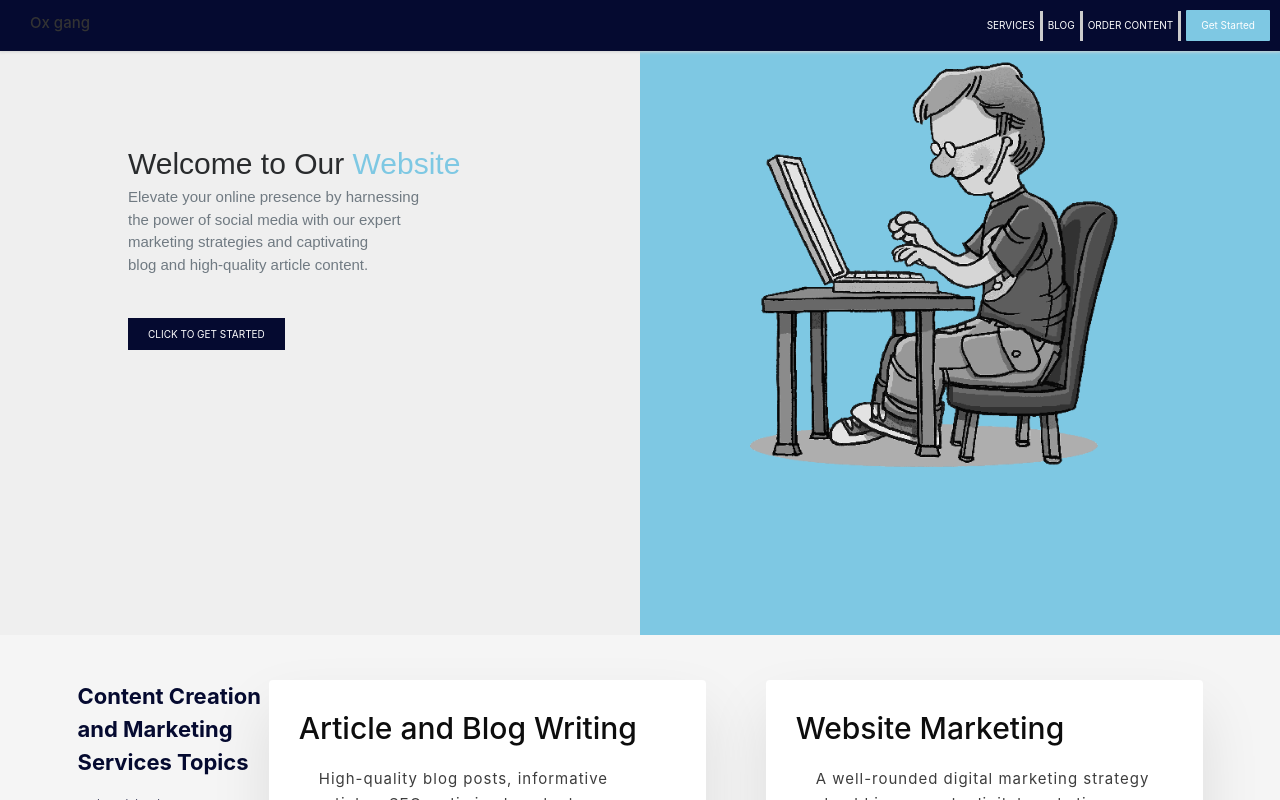
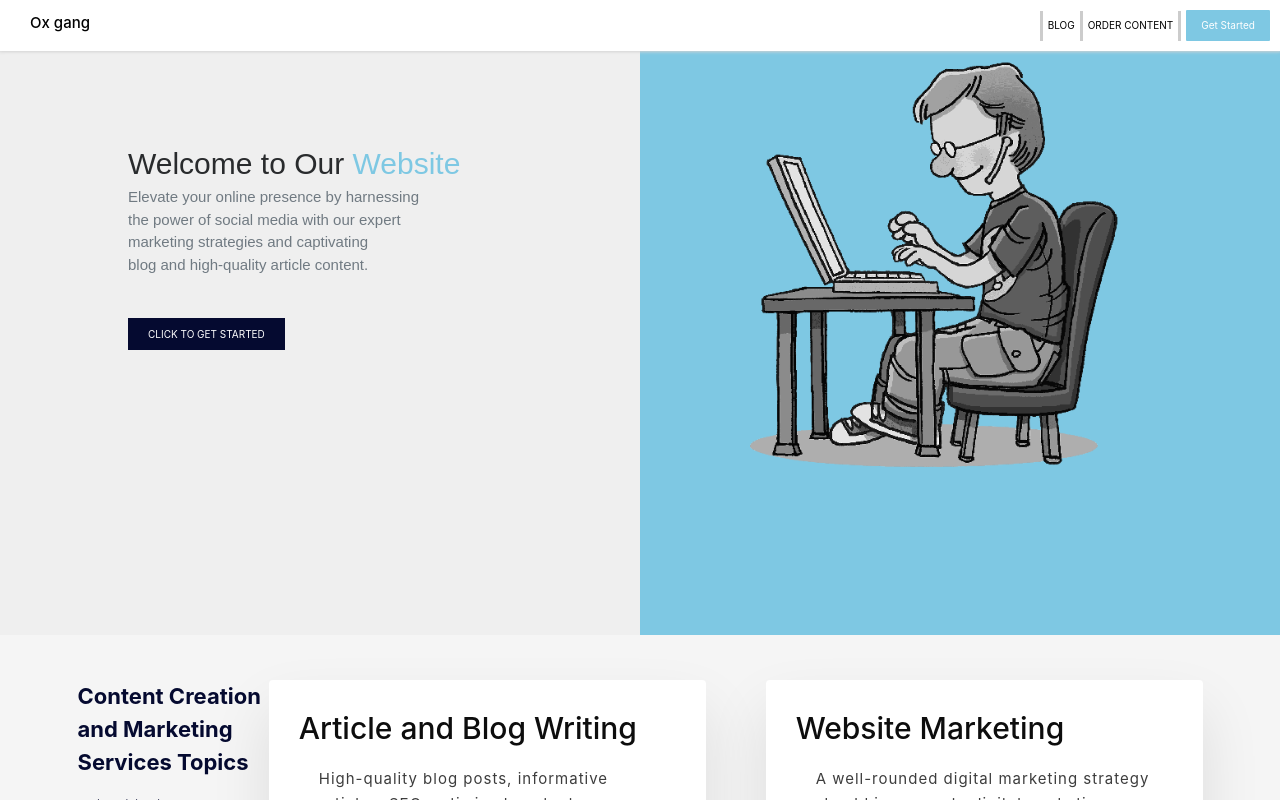
Before and after one commit to tobias-barakaa/content-hub, a React (Vite) app in the folder client/: page / in a window 1280 px wide. Shown: the top 800 px of the page. Built offline with nearby package versions, Linux system fonts and the light colour scheme.

Commit message:
content-hub

```diff
--- a/client/src/components/Navbar.css
+++ b/client/src/components/Navbar.css
@@ -12,6 +12,9 @@
     align-items: center;
   }
 
+  .ox-gang {
+    color: #ffffff;
+  }
 
   @media (min-width: 992px) {
 
--- a/client/src/components/Navbar.jsx
+++ b/client/src/components/Navbar.jsx
@@ -2,6 +2,7 @@ import React from "react";
 import { FaAlignLeft } from "react-icons/fa";
 import "./Navbar.css";
 import { userDashboardContext } from "../pages/DashboardLayout";
+
 
 const Navbar = () => {
   const { toggleSidebar, user, logoutUser } = userDashboardContext();
@@ -11,7 +12,7 @@ const Navbar = () => {
         {/* <button type="button" className="toggle-btn" onClick={toggleSidebar}>
           <FaAlignLeft />
         </button> */}
-        <h6>Ox gang</h6>
+        <h6 className="ox-gang">Ox gang</h6>
       </div>
       <div className="navbar-searchh">
         <input type="text" placeholder="search article" />
--- a/client/src/pages/Landing.css
+++ b/client/src/pages/Landing.css
@@ -1,12 +1,14 @@
 .content-hub {
     margin-left: 20px; /* Adjust the margin as needed */
+    color: #000000;
   }
 
   .navbar {
     justify-content: space-between;
     box-shadow: 0 0 3px 1px lightgrey;
     padding: 10px;
-    background-color: #050A30;
+    /* background-color: #050A30; */
+    background-color: #ffffff;
     color: #ffffff;
   }
 
@@ -18,7 +20,7 @@
 
   .navbar-right a, .navbar-right .dropdown-content a {
     text-decoration: none;
-    color: #ffffff;
+    color: #000000;
 
 
   }
```
Also changed, not shown: client/src/assets/form.png (added).
